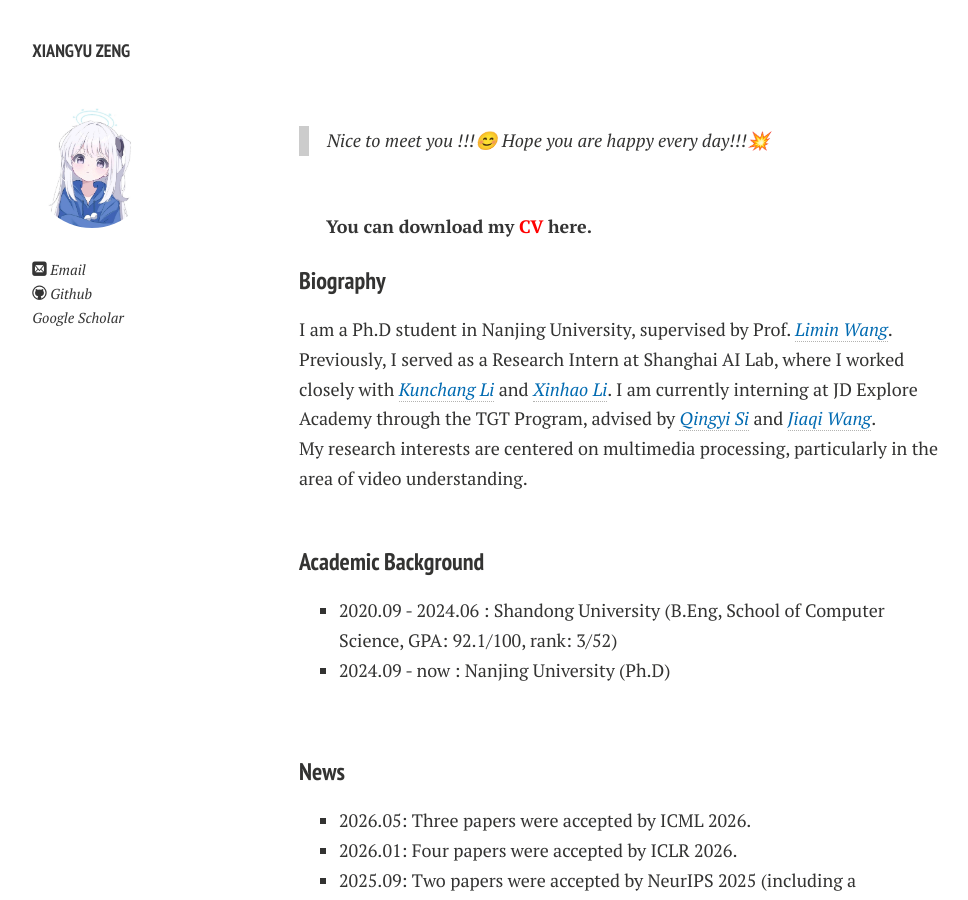
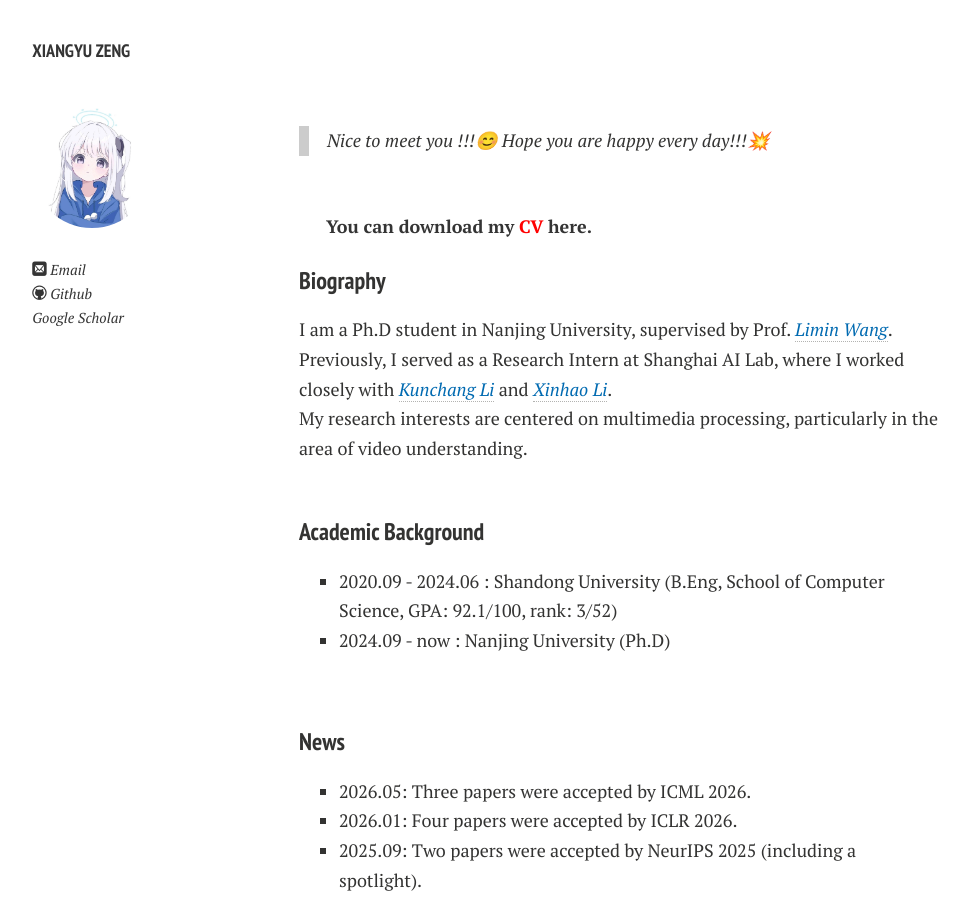
Before and after one commit to LanXingXuan/LanXingXuan.github.io, a Jekyll site: the page built from index.md, in a window 1280 px wide and 900 px high. Shown: the whole window, without its empty margins (21-989 px from the left). Built offline with Jekyll 4.4.1, drawn with Linux system fonts in a browser that asks for light colours; nearby versions of some CDN libraries; comment, search, counter and statistics services are not loaded; a style sheet for code colours, icons or effects is not loaded.

Commit message:
Update
Removed duplicate biography information in index.md.

```diff
--- a/index.md
+++ b/index.md
@@ -11,7 +11,7 @@ layout: page
 
 ### Biography
 
-I am a Ph.D student in Nanjing University, supervised by Prof. [*<font color="#006ab1">Limin Wang</font>*](https://wanglimin.github.io/). Previously, I served as a Research Intern at Shanghai AI Lab, where I worked closely with [*<font color="#006ab1">Kunchang Li</font>*](https://scholar.google.com/citations?user=D4tLSbsAAAAJ&hl=en&oi=ao) and [*<font color="#006ab1">Xinhao Li</font>*](https://scholar.google.com/citations?user=evR3uR0AAAAJ&hl=en&oi=ao). I am currently interning at JD Explore Academy through the TGT Program, advised by [*<font color="#006ab1">Qingyi Si</font>*](https://phoebussi.github.io/) and [*<font color="#006ab1">Jiaqi Wang</font>*](https://scholar.google.com/citations?user=GDvt570AAAAJ&hl=zh-CN).
+I am a Ph.D student in Nanjing University, supervised by Prof. [*<font color="#006ab1">Limin Wang</font>*](https://wanglimin.github.io/). Previously, I served as a Research Intern at Shanghai AI Lab, where I worked closely with [*<font color="#006ab1">Kunchang Li</font>*](https://scholar.google.com/citations?user=D4tLSbsAAAAJ&hl=en&oi=ao) and [*<font color="#006ab1">Xinhao Li</font>*](https://scholar.google.com/citations?user=evR3uR0AAAAJ&hl=en&oi=ao).
 <br>
 My research interests are centered on multimedia processing, particularly in the area of video understanding.
 
```
